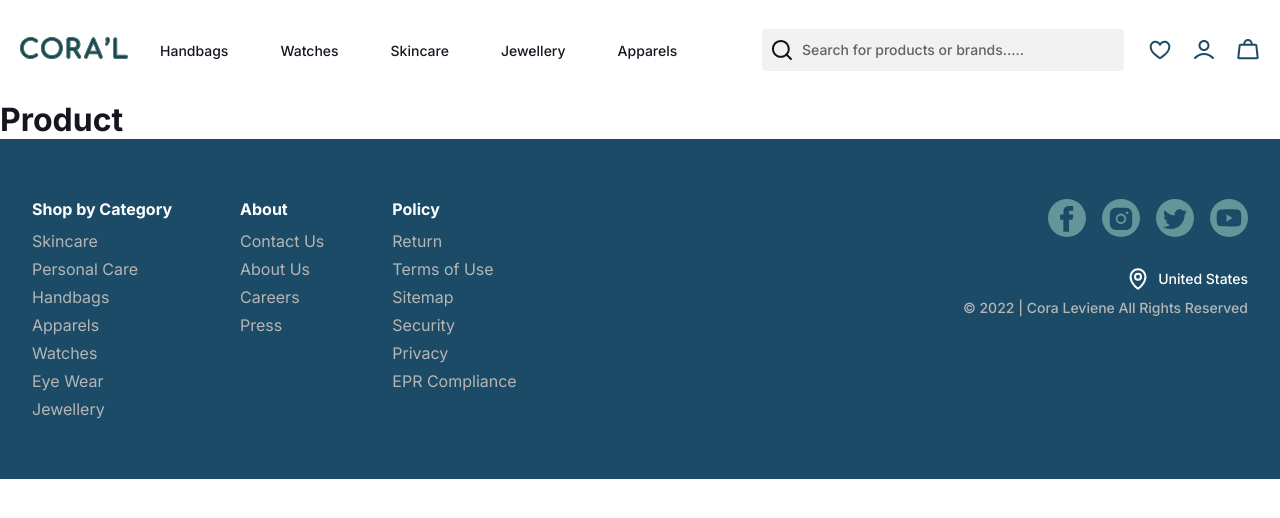
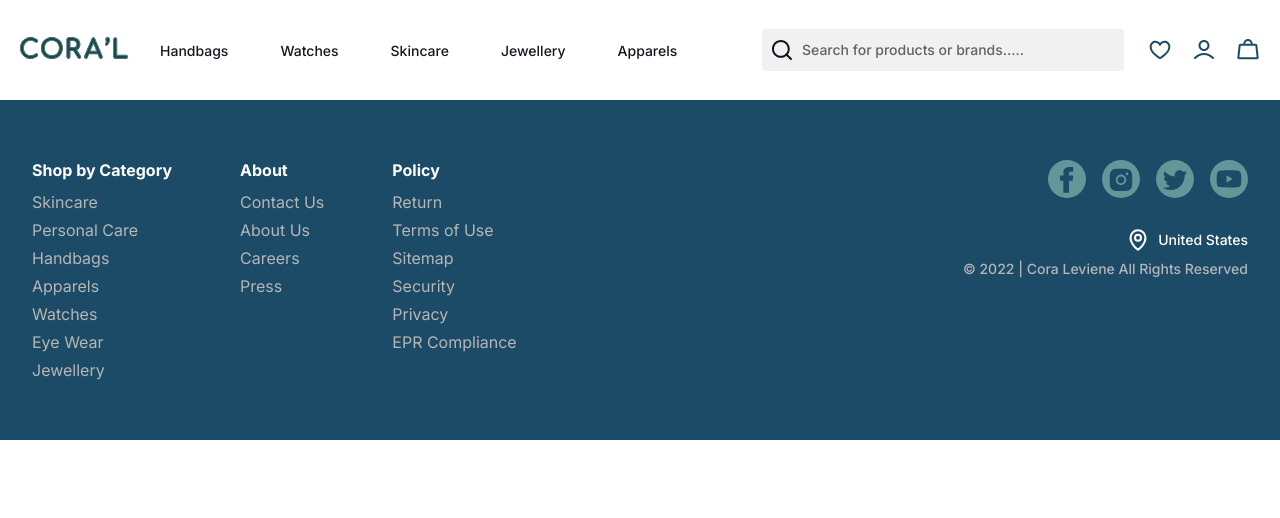
Before and after one commit to mdrgoncalves/compass-front-challenge-ecommerce, a React (Vite) app: page /product in a window 1280 px wide. Shown: the top 518 px of the page. Built offline with nearby package versions, Linux system fonts and the light colour scheme.

Commit message:
chore: category routes changes

```diff
--- a/src/components/Desktop/HeaderDesktop/index.tsx
+++ b/src/components/Desktop/HeaderDesktop/index.tsx
@@ -14,19 +14,19 @@ export const HeaderDesktop: React.FC = () => {
                 <nav>
                     <ListContainer>
                         <li>
-                            <NavLink to='product'>Handbags</NavLink>
+                            <NavLink to='/category/handbags'>Handbags</NavLink>
                         </li>
                         <li>
-                            <NavLink to='product'>Watches</NavLink>
+                            <NavLink to='/category/watches'>Watches</NavLink>
                         </li>
                         <li>
-                            <NavLink to='product'>Skincare</NavLink>
+                            <NavLink to='/category/skincare'>Skincare</NavLink>
                         </li>
                         <li>
-                            <NavLink to='product'>Jewellery</NavLink>
+                            <NavLink to='/category/jewellery'>Jewellery</NavLink>
                         </li>
                         <li>
-                            <NavLink to='product'>Apparels</NavLink>
+                            <NavLink to='/category/apparels'>Apparels</NavLink>
                         </li>
                     </ListContainer>
                 </nav>
--- a/src/routes/index.tsx
+++ b/src/routes/index.tsx
@@ -14,8 +14,7 @@ export const Routes: React.FC = () => {
             <HeaderDesktop />
             <Switch>
                 <Route element={<Home />} path="/" />
-                <Route element={<Product />} path="/product" />
-                <Route element={<Category />} path="/:category" />
+                <Route element={<Category />} path="/category/:category" />
                 <Route element={<Product />} path="/product/:productId" />
             </Switch>
             <FooterDesktop />
```
